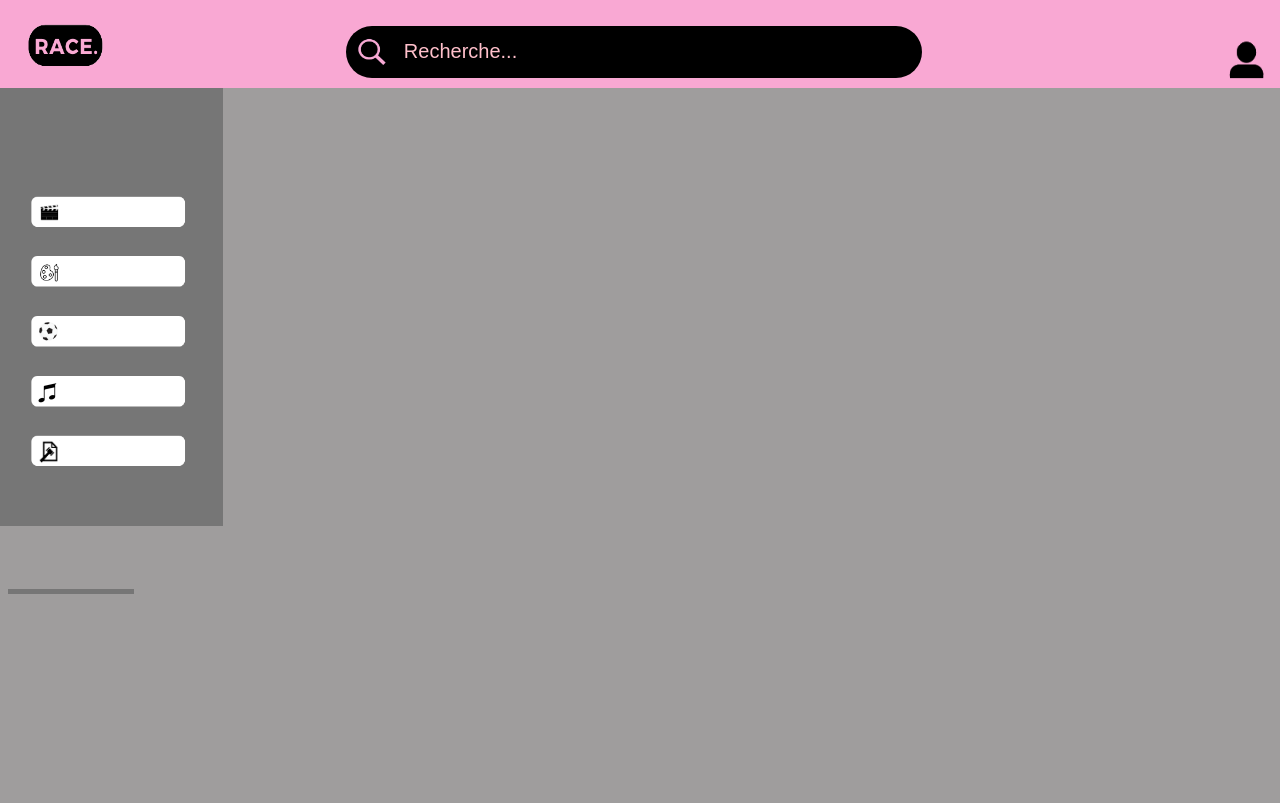
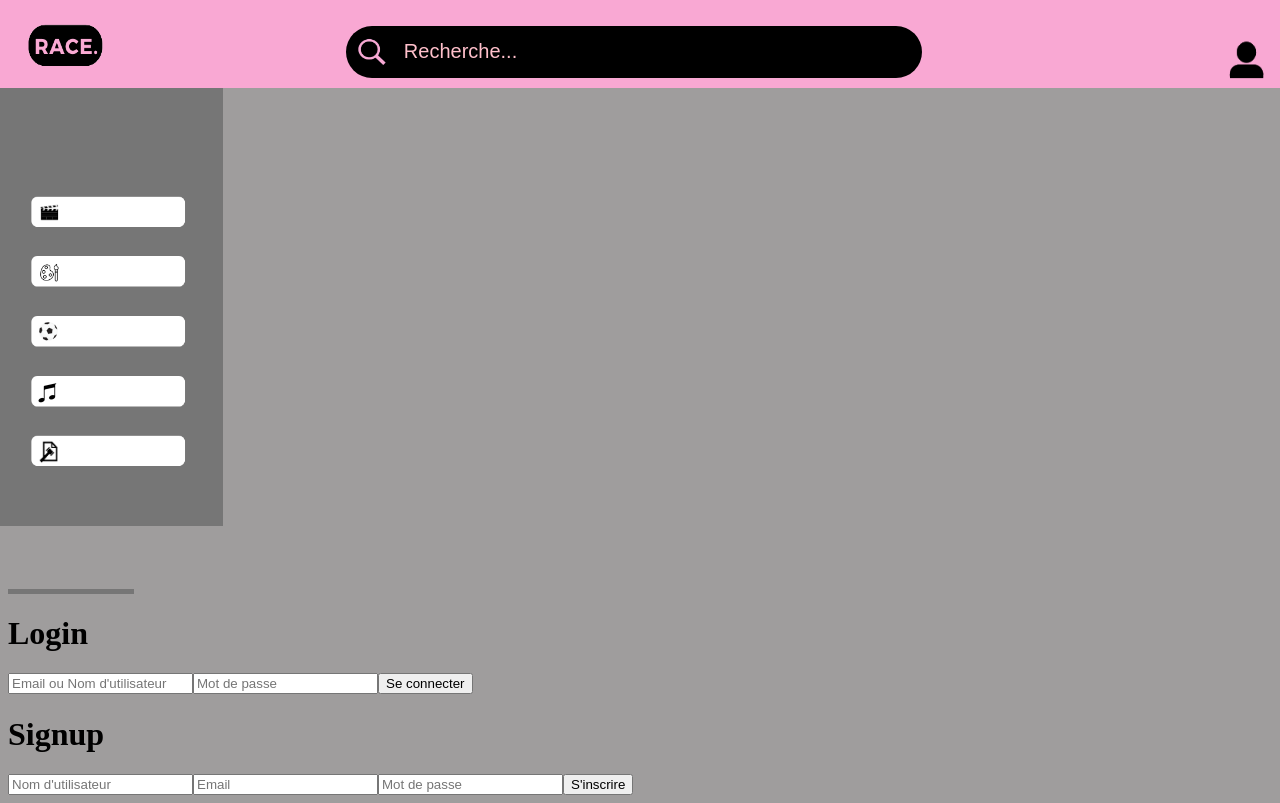
Before and after one commit to Raphiloulou/yowl, a Vue app in the folder yowl/: page / in a window 1280 px wide. Before the commit this address had no page. Built offline with nearby package versions, Linux system fonts and the light colour scheme.

Commit message:
lien front

```diff
--- a/yowl/src/App.vue
+++ b/yowl/src/App.vue
@@ -1,18 +1,24 @@
 <template>
 <SectionHeader />
 <SectionAccueil />
+<SectionLogin />
+<SectionSignup />
 
 </template>
 
 <script>
 import SectionHeader from './components/SectionHeader.vue'
 import SectionAccueil from'./components/SectionAccueil.vue'
+import SectionLogin from'./components/SectionLogin.vue'
+import SectionSignup from'./components/SectionSignup.vue'
 
 export default {
   name: 'App',
   components: {
     SectionHeader,
     SectionAccueil,
+    SectionLogin,
+    SectionSignup,
   }
 }
 </script>
```
Also changed, not shown: 1 other file (tests, documents, lock files or other folders).
